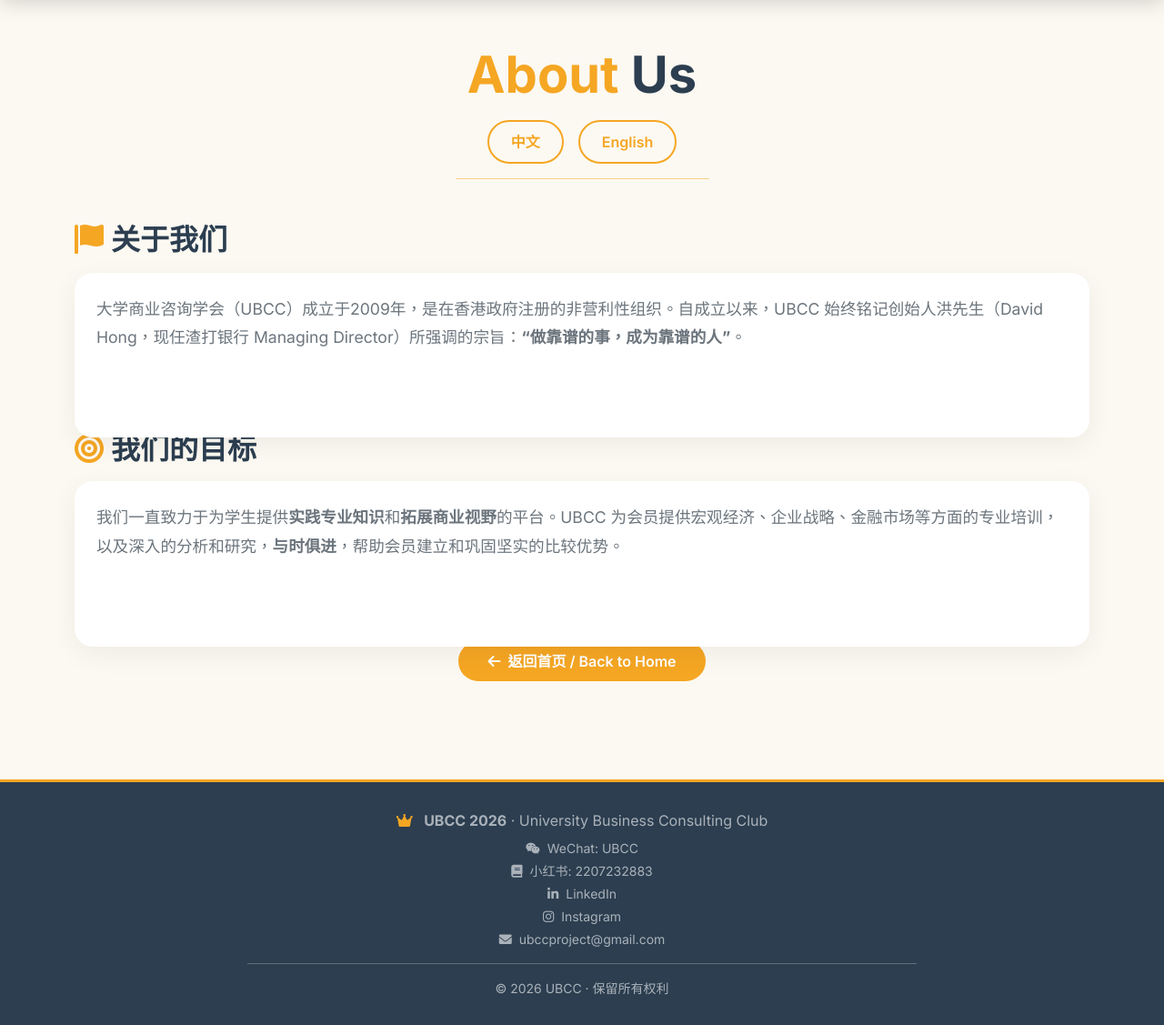
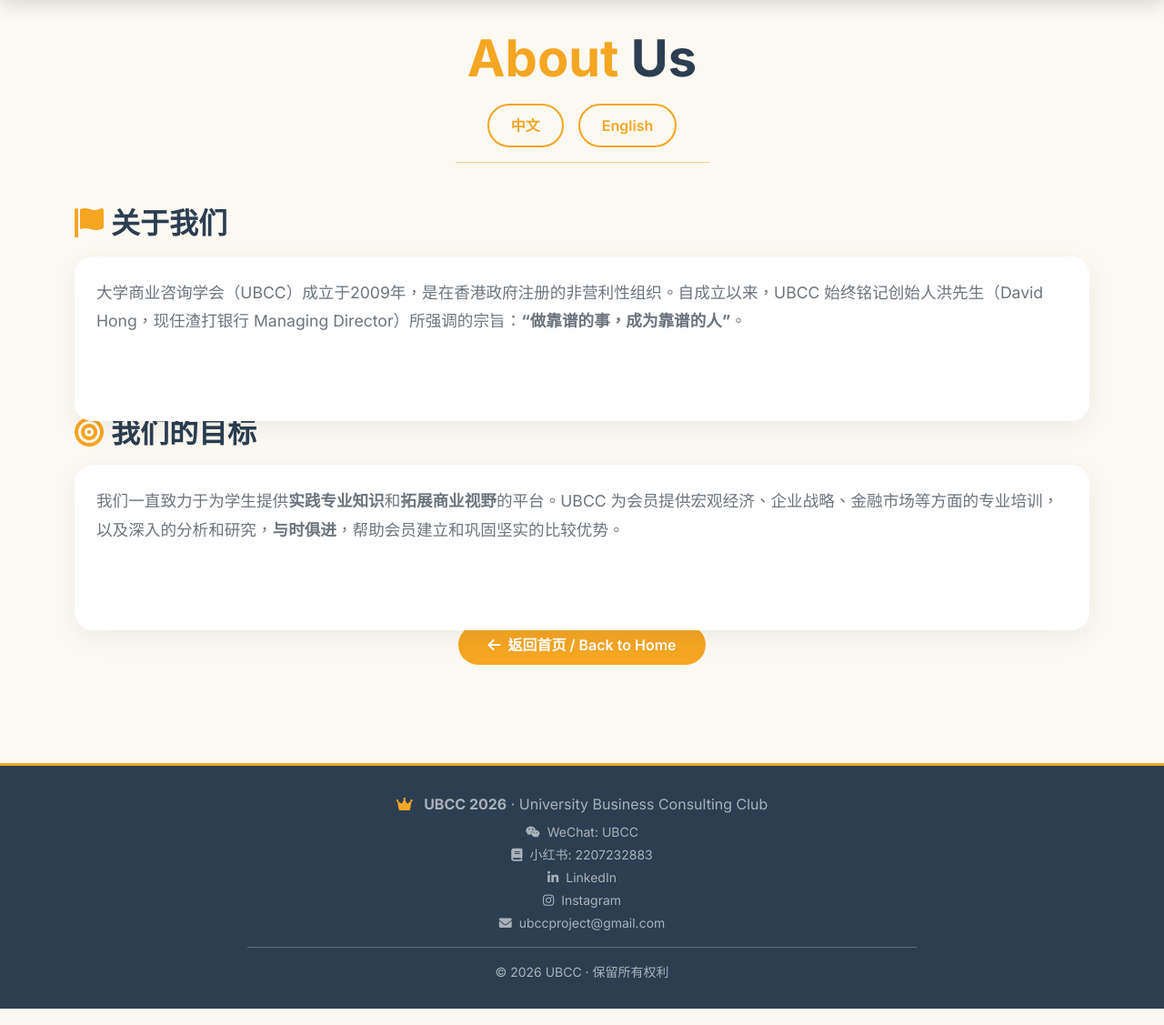
Before and after one commit to Destiny-maker520/UBCC, a Flask app: page /about in a window 1280 px wide. Shown: the part 75-1202 px from the top of the page at 91% size. Run offline with Flask 3, Linux system fonts and the light colour scheme.

Commit message:
Redesign about page with better spacing and layout

```diff
--- a/app/templates/about.html
+++ b/app/templates/about.html
@@ -1,7 +1,7 @@
 {% extends "base.html" %}
 {% block content %}
 
-<div class="container py-5">
+<div class="container py-5" style="padding-top: 30px !important;">
     <!-- 页面标题 + 语言切换按钮 -->
     <div class="text-center mb-5">
         <h1 class="display-4 fw-bold" style="color: var(--ubcc-dark);">
```
